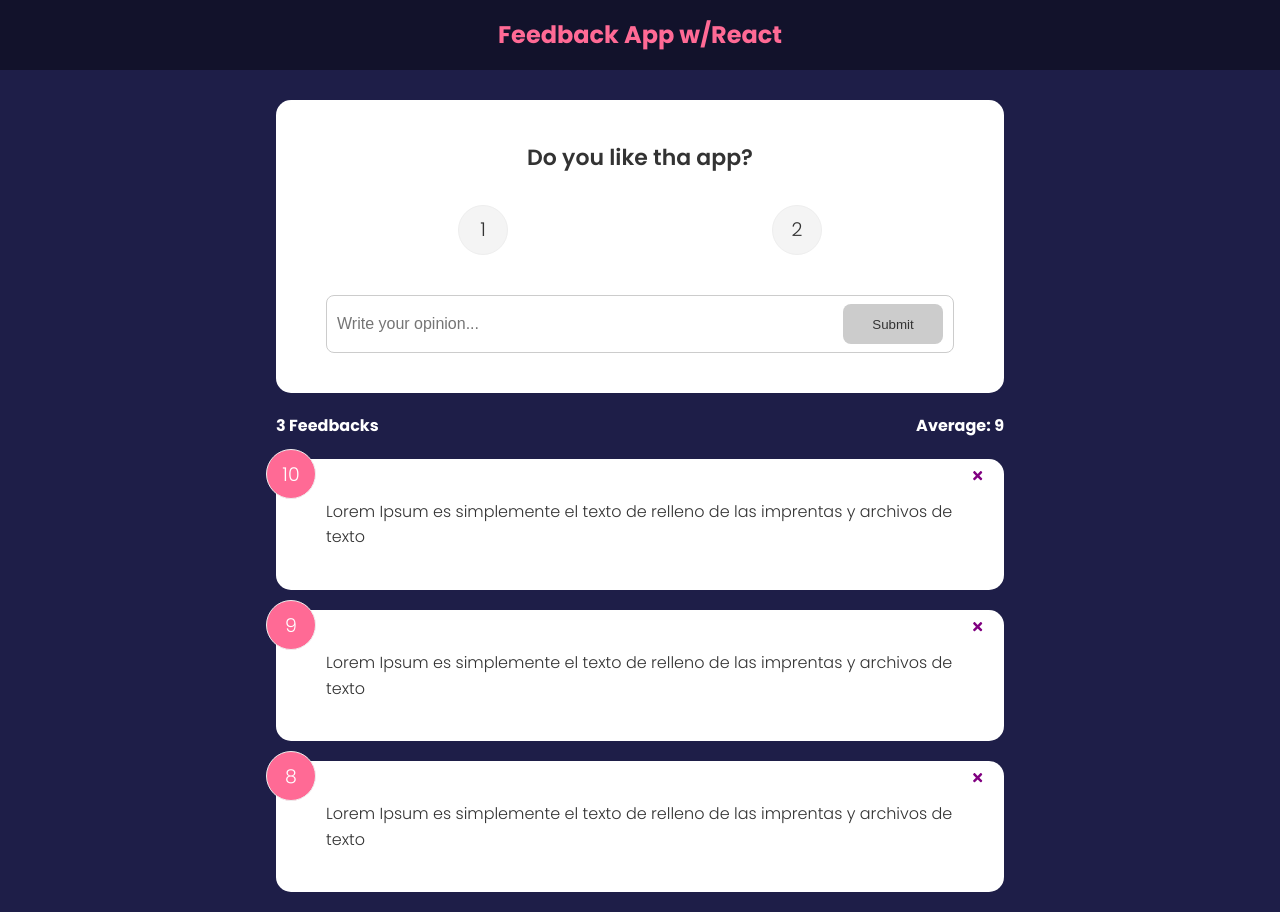
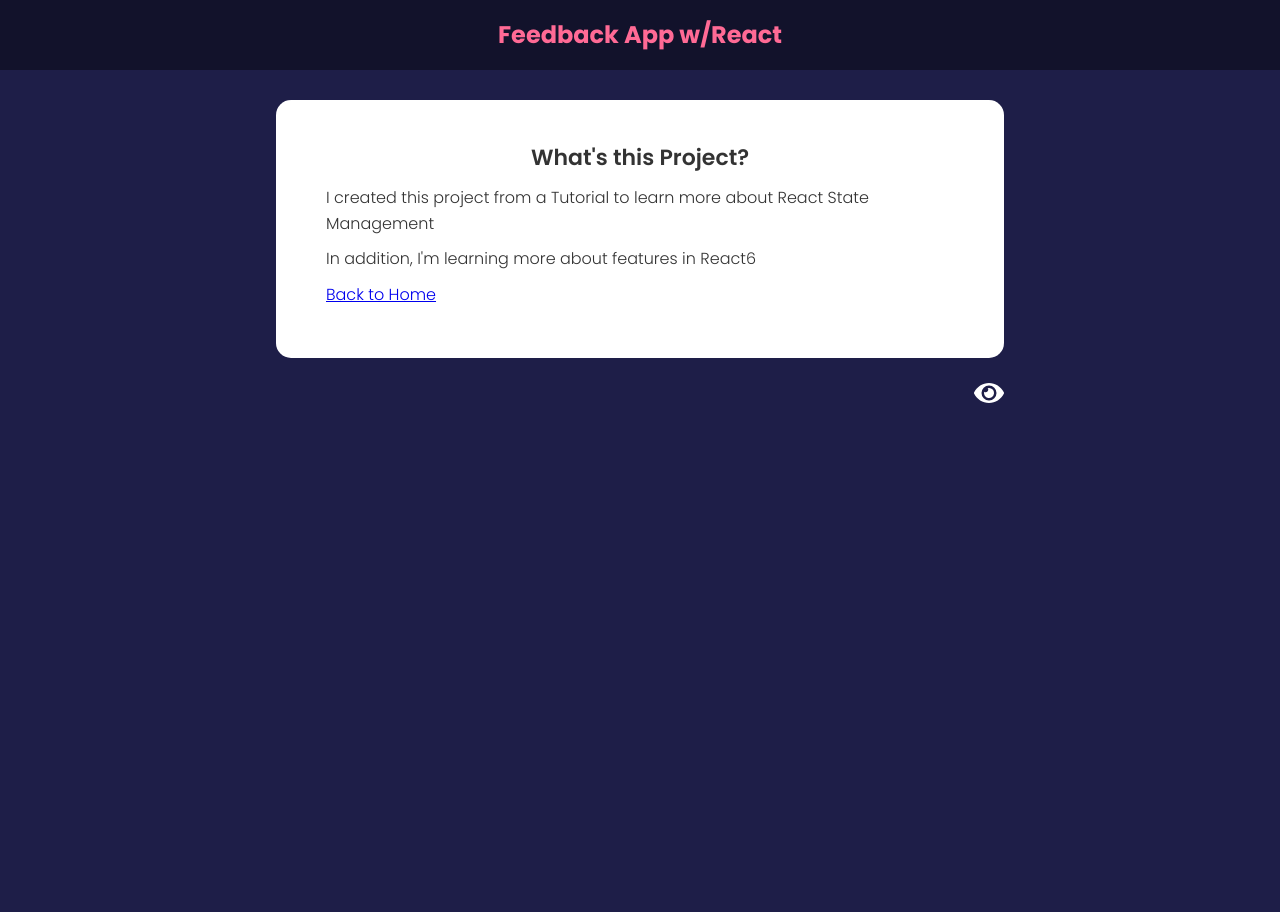
Before and after one commit to sestok/ReactJS_RatingApp-JsonServer, a React (Create React App) app: page /about in a window 1280 px wide. After the commit the page ends 800 px from the top, so only its background shows below. Built offline with nearby package versions, Linux system fonts and the light colour scheme.

Commit message:
Adding RoutesDOM

```diff
--- a/package.json
+++ b/package.json
@@ -8,12 +8,12 @@
     "@testing-library/react": "^13.0.0",
     "@testing-library/user-event": "^14.0.1",
     "concurrently": "^7.0.0",
-    "framer-motion": "^6.2.8",
+    "framer-motion": "^4.1.17",
     "json-server": "^0.17.0",
     "react": "^16.13.0",
     "react-dom": "^16.13.0",
     "react-icons": "^4.3.1",
-    "react-router-dom": "^6.2.2",
+    "react-router-dom": "^6.3.0",
     "react-scripts": "5.0.0",
     "uuid": "^8.3.2",
     "web-vitals": "^2.1.4"
--- a/src/App.js
+++ b/src/App.js
@@ -1,17 +1,20 @@
 import { v4 as uuidv4 } from 'uuid'
 import { useState } from 'react'
+import { BrowserRouter as Router, Route, Routes } from 'react-router-dom'
 import Header from './components/Header'
 import FeedbackList from './components/FeedbackList'
 import FeedbackStats from './components/FeedbackStats'
 import FeedbackForm from './components/FeedbackForm'
 import FeedbackData from './data/FeedbackData'
+import AboutProject from './about/AboutProject'
+import AboutLink from './components/AboutLink'
 
 function App() {
     const [feedback, setFeedback] = useState(FeedbackData)
 
     const addFeedback = (newFeedback) => {
         newFeedback.id = uuidv4()
-        console.log(newFeedback)
+        setFeedback([newFeedback, ...feedback])
     }
 
     const deleteFeedback = (id) => {
@@ -21,16 +24,23 @@ function App() {
     }
 
     return (
-    <>
-    <Header />
-       <div className='container'>
-           <FeedbackForm handleAdd={addFeedback}/>
-           <FeedbackStats feedback={feedback}/>
-           <FeedbackList
-           feedback={feedback}
-           handleDelete={deleteFeedback}/>
-    </div>
-    </>
+    <Router>
+        <Header />
+        <div className='container'>
+            <Routes>
+            <Route eaxt path='/' element={
+                <>
+                <FeedbackForm handleAdd={addFeedback}/>
+                <FeedbackStats feedback={feedback}/>
+                <FeedbackList feedback={feedback} handleDelete={deleteFeedback}/>
+                </>
+            }>
+           </Route>
+           <Route path='/about' element={<AboutProject />} />
+           </Routes>
+           <AboutLink />
+        </div>
+    </Router>
     )
 }
 
--- /dev/null
+++ b/src/about/AboutProject.jsx
@@ -0,0 +1,20 @@
+import Card from "../components/shared/Card"
+import { Link } from 'react-router-dom'
+
+function AboutProject() {
+  return (
+    <Card>
+      <div className="about">
+        <h2>What's this Project?</h2>
+        <p>I created this project from a Tutorial to learn more about React State Management</p>
+        <p>In addition, I'm learning more about features in React6</p>
+
+        <p>
+          <Link to='/'>Back to Home</Link>
+        </p>
+      </div>
+    </Card>
+  )
+}
+
+export default AboutProject
--- /dev/null
+++ b/src/components/AboutLink.jsx
@@ -0,0 +1,14 @@
+import { FaEye } from 'react-icons/fa'
+import { Link } from 'react-router-dom'
+
+function AboutLink() {
+  return (
+    <div className="about-link">
+        <Link to='/about'>
+        <FaEye size={30} />
+        </Link>
+    </div>
+  )
+}
+
+export default AboutLink
--- a/src/components/FeedbackList.jsx
+++ b/src/components/FeedbackList.jsx
@@ -1,4 +1,5 @@
 import FeedbackItem from './FeedbackItem'
+import { motion, AnimatePresence } from 'framer-motion'
 
 function FeedbackList({ feedback, handleDelete }) {
 
@@ -8,11 +9,13 @@ function FeedbackList({ feedback, handleDelete }) {
 
   return (
   <div className='feedback-list'>
+      <AnimatePresence>
       {feedback.map((item) =>(
-          <FeedbackItem key={item.id}
-          item={item}
-          handleDelete={handleDelete}/>
+          <motion.div key={item.id} initial={{ opactiy: 0 }} animate={{ opacity: 1}} exit={{ opacity: 0 }}>
+          <FeedbackItem key={item.id} item={item} handleDelete={handleDelete}/>
+          </motion.div>
       ))}
+      </AnimatePresence>
   </div>
   )
 }
```
Also changed, not shown: 1 other file (tests, documents, lock files or other folders).
